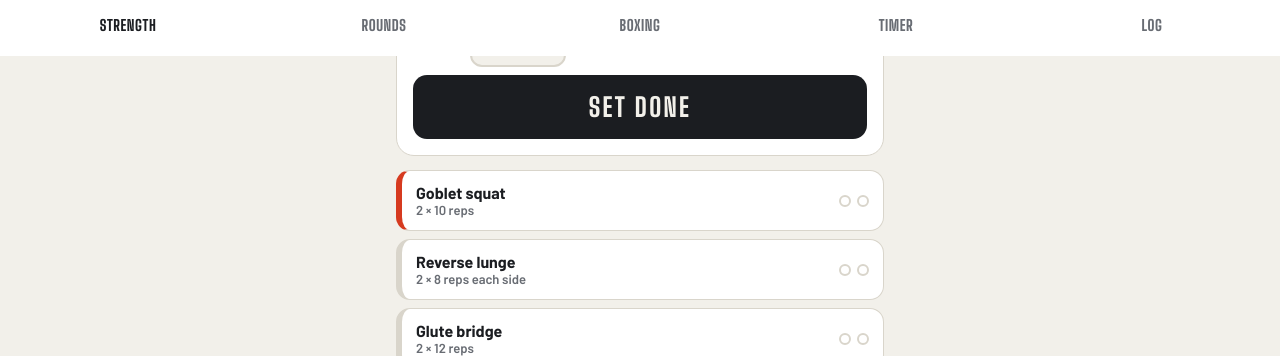
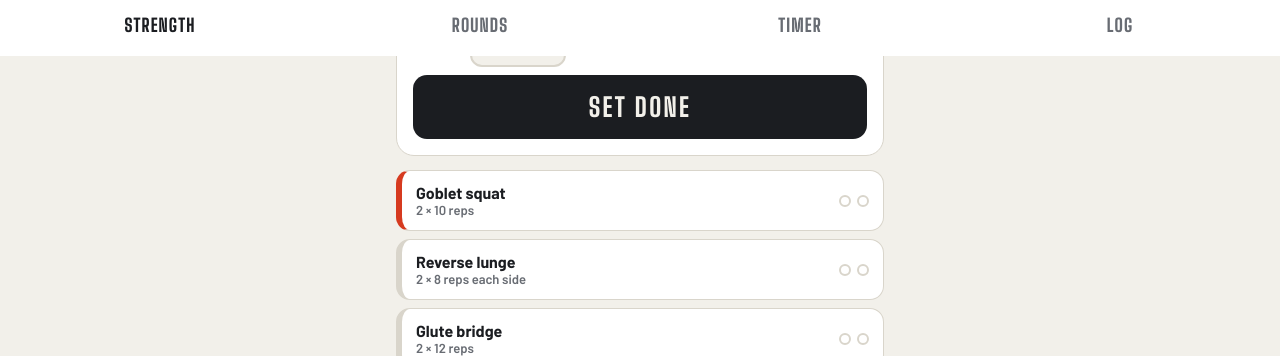
Before and after one commit to joel-prashanth/round-clock, a plain HTML site: page index.html in a window 1280 px wide. Shown: the part 744-1100 px from the top of the page. Drawn offline with Linux system fonts and the light colour scheme.

Commit message:
Hide Boxing tab while boxing is paused
Co-Authored-By: Claude Sonnet 5.5 <noreply@anthropic.com>
Claude-Session: https://claude.ai/code/session_01RtUJsruvRSkb8FDVPP3mLm

```diff
--- a/index.html
+++ b/index.html
@@ -100,7 +100,7 @@ h2{font:800 34px/1 var(--display);letter-spacing:.02em;text-transform:uppercase;
 .sbtn{width:48px;height:48px;border-radius:12px;border:2px solid var(--line);background:transparent;color:var(--ink);font:800 26px/1 var(--display);cursor:pointer}
 .sbtn:disabled{opacity:.35;cursor:default}
 .tabs{position:fixed;left:0;right:0;bottom:0;display:flex;background:var(--surface);border-top:1px solid var(--line);padding-bottom:env(safe-area-inset-bottom)}
-.tabs button{flex:1;min-height:62px;border:0;background:none;color:var(--muted);font:800 15px var(--display);letter-spacing:.04em;text-transform:uppercase;cursor:pointer;position:relative}
+.tabs button{flex:1;min-height:62px;border:0;background:none;color:var(--muted);font:800 18px var(--display);letter-spacing:.06em;text-transform:uppercase;cursor:pointer;position:relative}
 .tabs button[aria-selected="true"]{color:var(--ink)}
 .tabs button[aria-selected="true"]::before{content:"";position:absolute;top:0;left:25%;right:25%;height:4px;background:var(--work);border-radius:0 0 4px 4px}
 div.ex{cursor:default}
@@ -231,7 +231,6 @@ details li{font-size:16px;max-width:65ch}
 <nav class="tabs" role="tablist" aria-label="Timers">
   <button role="tab" data-tab="strength" aria-selected="true">Strength</button>
   <button role="tab" data-tab="rounds" aria-selected="false">Rounds</button>
-  <button role="tab" data-tab="boxing" aria-selected="false">Boxing</button>
   <button role="tab" data-tab="timer" aria-selected="false">Timer</button>
   <button role="tab" data-tab="log" aria-selected="false">Log</button>
 </nav>
@@ -698,7 +697,7 @@ $('#bSkip').onclick = function(){ rBox.skip(); };
 $('#bReset').onclick = function(){ rBox.reset(); };
 
 /* =====================  SHELL  ===================== */
-var TABS = ['strength','rounds','boxing','timer','log'];
+var TABS = ['strength','rounds','timer','log'];
 function showTab(name){
   if(TABS.indexOf(name) < 0) name = 'strength';
   TABS.forEach(function(t){ $('#tab-'+t).hidden = t !== name; });
--- a/sw.js
+++ b/sw.js
@@ -1,5 +1,5 @@
 /* Round Clock service worker: app shell works offline, fonts are cached when first seen. */
-const VERSION = 'round-clock-v4';
+const VERSION = 'round-clock-v5';
 const SHELL = ['./', './index.html', './manifest.webmanifest', './icons/icon-192.png', './icons/icon-512.png', './icons/icon-maskable-512.png'];
 
 self.addEventListener('install', (e) => {
```
